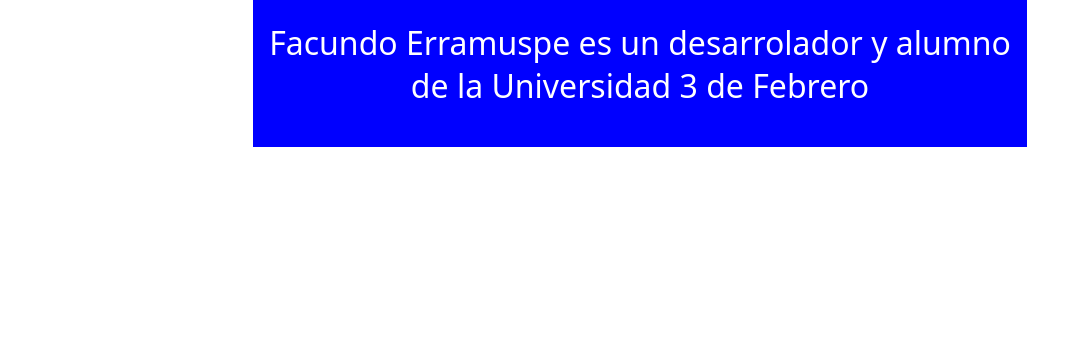
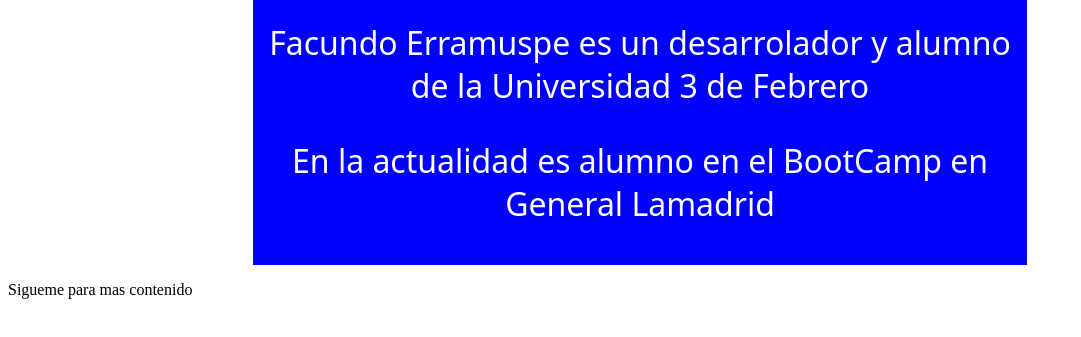
Before and after one commit to Facuerramuspe/Probando-Ramas-y-Merge, a plain HTML site: page index.html in a window 1280 px wide. Shown: the part 143-480 px from the top of the page, without its empty margins (0-1081 px from the left). Drawn offline with Linux system fonts and the light colour scheme.

Commit message:
Completo informacion del Blog

```diff
--- a/index.html
+++ b/index.html
@@ -13,7 +13,11 @@
 
     <div class="container">
         <p>Facundo Erramuspe es un desarrolador y alumno de la Universidad 3 de Febrero</p>
+        <p>En la actualidad es alumno en el BootCamp en General Lamadrid</p>
     </div>
+
+
+    <p>Sigueme para mas contenido</p>
 
 
 </body>
```
